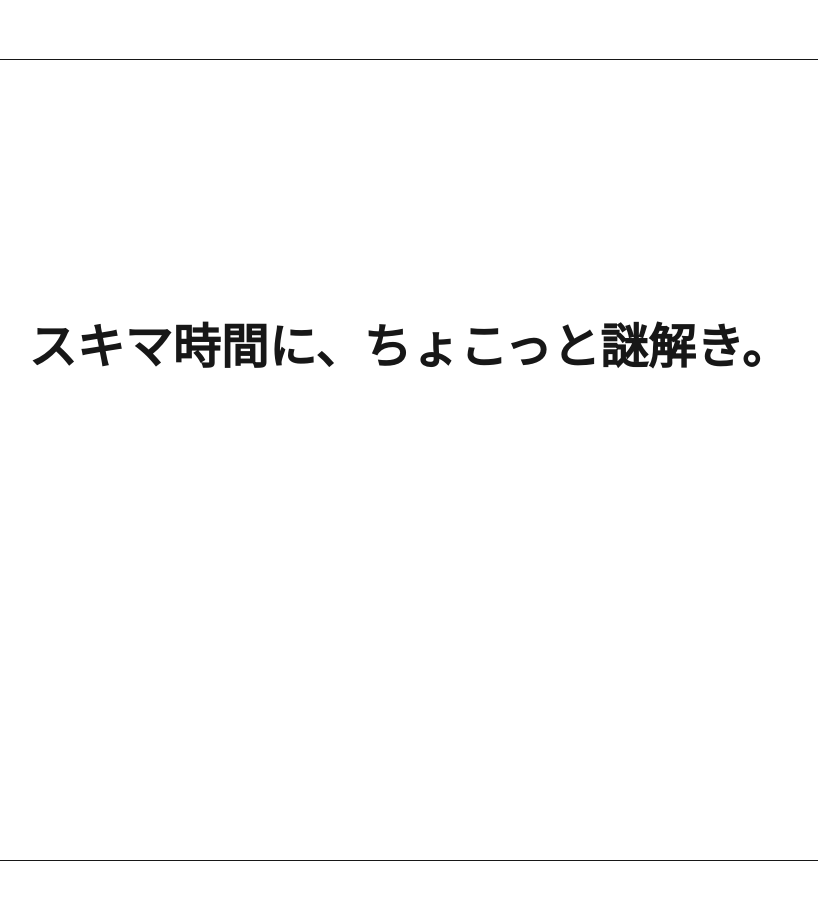
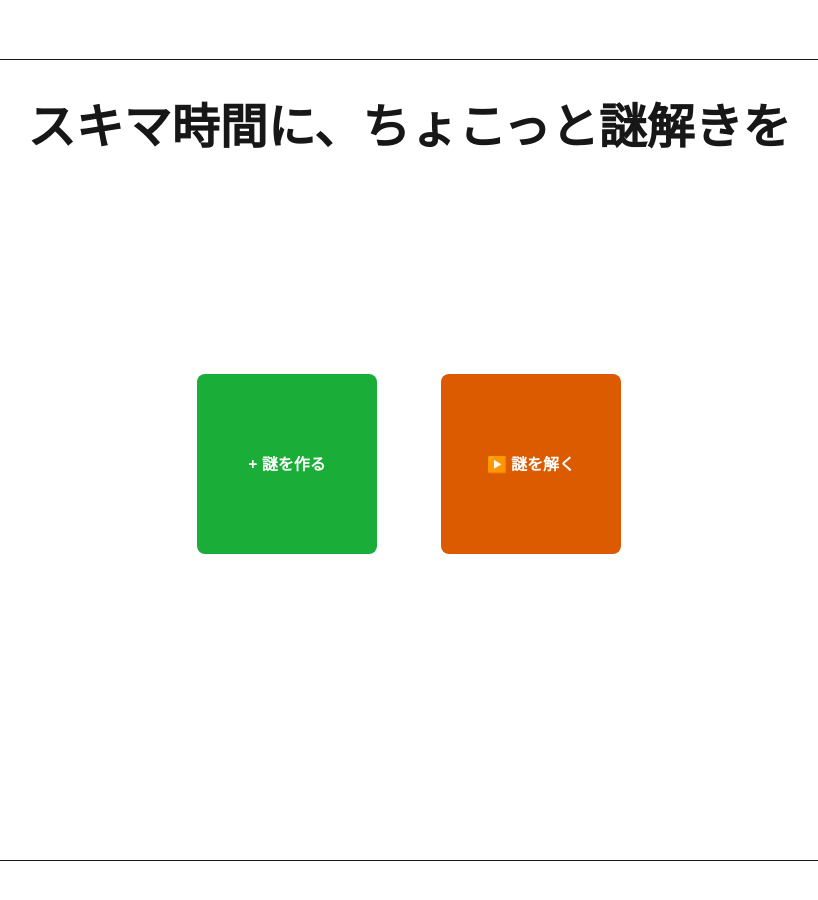
Before and after one commit to takumi-333/nazo-app-front, a Next.js app: page / in a window 1280 px wide. Shown: the top 900 px of the page, without its empty margins (231-1049 px from the left). Built offline with nearby package versions, Linux system fonts and the light colour scheme.

Commit message:
impl top page

```diff
--- a/src/app/(public)/page.tsx
+++ b/src/app/(public)/page.tsx
@@ -1,40 +1,37 @@
 "use client";
 
-import Link from "next/link";
 import { useRouter } from "next/navigation";
 import { ROUTES } from "../constants/routes";
-import { Button } from "../components/ui/Button";
+import { TopActionButton } from "../components/features/top/TopActionButton";
+import { TopMainSection } from "../components/features/top/TopMainSection";
 
 export default function HomePage() {
   const router = useRouter();
 
-  // ログイン状態のモック
   const isLoggedIn = false;
 
-  const handleCreateNazo = () => {
-    // 表示ロジック：未ログインならサインインへリダイレクト
+  const handleCreateRiddle = () => {
     if (!isLoggedIn) {
       router.push(ROUTES.auth.signIn);
-    } else {
-      router.push(ROUTES.creator.dashboard);
+      return;
     }
+
+    router.push(ROUTES.creator.dashboard);
+  };
+
+  const handlePlayRiddle = () => {
+    router.push(ROUTES.play.root);
   };
 
   return (
-    <main className="min-h-screen flex flex-col items-center justify-center px-4">
-      <h1 className="mb-12 text-center font-bold whitespace-nowrap text-[clamp(1.5rem,5vw,3rem)]">
-        スキマ時間に、ちょこっと謎解き。
-      </h1>
+    <TopMainSection title="スキマ時間に、ちょこっと謎解きを">
+      <TopActionButton onClick={handleCreateRiddle} variant="create">
+        + 謎を作る
+      </TopActionButton>
 
-      <div className="flex gap-6 flex-wrap justify-center">
-        <Button className="w-36 h-36 sm:w-44 sm:h-44 text-lg rounded-lg">
-          <Link href={ROUTES.play.root}>謎を解く</Link>
-        </Button>
-
-        <Button onClick={handleCreateNazo} className="w-36 h-36 sm:w-44 sm:h-44 text-lg rounded-lg">
-          謎を作る
-        </Button>
-      </div>
-    </main>
+      <TopActionButton onClick={handlePlayRiddle} variant="play">
+        ▶ 謎を解く
+      </TopActionButton>
+    </TopMainSection>
   );
 }
--- /dev/null
+++ b/src/app/components/features/top/TopActionButton.tsx
@@ -0,0 +1,47 @@
+import { ButtonHTMLAttributes, forwardRef } from "react";
+import { Button } from "@/app/components/ui/Button";
+
+type TopActionButtonProps = ButtonHTMLAttributes<HTMLButtonElement> & {
+  children: React.ReactNode;
+  variant?: TopActionButtonVariant;
+};
+
+type TopActionButtonVariant = "create" | "play";
+
+const topActionButtonStyles: Record<TopActionButtonVariant, string> = {
+  create:
+    "bg-[#1aae39] hover:bg-[#17a034] text-white border-[#1aae39]",
+  play:
+    "bg-[#dd5b00] hover:bg-[#c75200] text-white border-[#dd5b00]",
+};
+
+
+export const TopActionButton = forwardRef<
+  HTMLButtonElement,
+  TopActionButtonProps
+>(({ children, className = "", variant = "create", ...props }, ref) => {
+  return (
+    <Button
+      ref={ref}
+      variant="custom"
+      size="lg"
+      className={[
+        "h-[160px] w-[160px]",
+        "sm:h-[180px] sm:w-[180px]",
+        "flex-col rounded-lg",
+        "text-card-title",
+        "shadow-card hover:shadow-card-hover",
+        "hover:scale-[1.02]",
+        topActionButtonStyles[variant],
+        className,
+      ]
+        .filter(Boolean)
+        .join(" ")}
+      {...props}
+    >
+      {children}
+    </Button>
+  );
+});
+
+TopActionButton.displayName = "TopActionButton";
--- /dev/null
+++ b/src/app/components/features/top/TopMainSection.tsx
@@ -0,0 +1,28 @@
+import { ReactNode } from "react";
+
+type TopMainSectionProps = {
+  title: string;
+  children: ReactNode;
+};
+
+export function TopMainSection({ title, children }: TopMainSectionProps) {
+  return (
+    <main className="min-h-screen bg-canvas px-4">
+      <section className="grid min-h-screen w-full grid-rows-[auto_1fr]">
+        {/* タイトルパート */}
+        <div className="pt-8 text-center">
+          <h1 className="whitespace-nowrap text-[clamp(1rem,5.5vw,3rem)] font-bold text-primary">
+            {title}
+          </h1>
+        </div>
+
+        {/* アクションボタンパート */}
+        <div className="flex items-center justify-center pb-24">
+          <div className="flex flex-wrap justify-center gap-10 md:gap-16">
+            {children}
+          </div>
+        </div>
+      </section>
+    </main>
+  );
+}
--- a/src/app/components/ui/Button.tsx
+++ b/src/app/components/ui/Button.tsx
@@ -1,6 +1,6 @@
 import { ButtonHTMLAttributes, forwardRef } from "react";
 
-export type ButtonVariant = "primary" | "secondary" | "ghost" | "danger";
+export type ButtonVariant = "primary" | "secondary" | "ghost" | "danger" | "custom";
 export type ButtonSize = "sm" | "md" | "lg";
 
 export interface ButtonProps extends ButtonHTMLAttributes<HTMLButtonElement> {
@@ -40,7 +40,10 @@ const variantStyles: Record<ButtonVariant, string> = {
     "hover:bg-[#b84a00] hover:scale-[1.02] " +
     "active:scale-90 " +
     "disabled:opacity-50 disabled:cursor-not-allowed",
+  custom:
+    "border-transparent disabled:opacity-50 disabled:cursor-not-allowed",
 };
+
 
 const sizeStyles: Record<ButtonSize, string> = {
   sm: "text-caption font-semibold px-3 py-1.5 gap-1.5",
@@ -61,6 +64,7 @@ export const Button = forwardRef<HTMLButtonElement, ButtonProps>(
       disabled,
       className = "",
       children,
+      type = "button",
       ...props
     },
     ref,
@@ -70,6 +74,7 @@ export const Button = forwardRef<HTMLButtonElement, ButtonProps>(
     return (
       <button
         ref={ref}
+        type={type}
         disabled={isDisabled}
         aria-disabled={isDisabled}
         aria-busy={isLoading}
```
